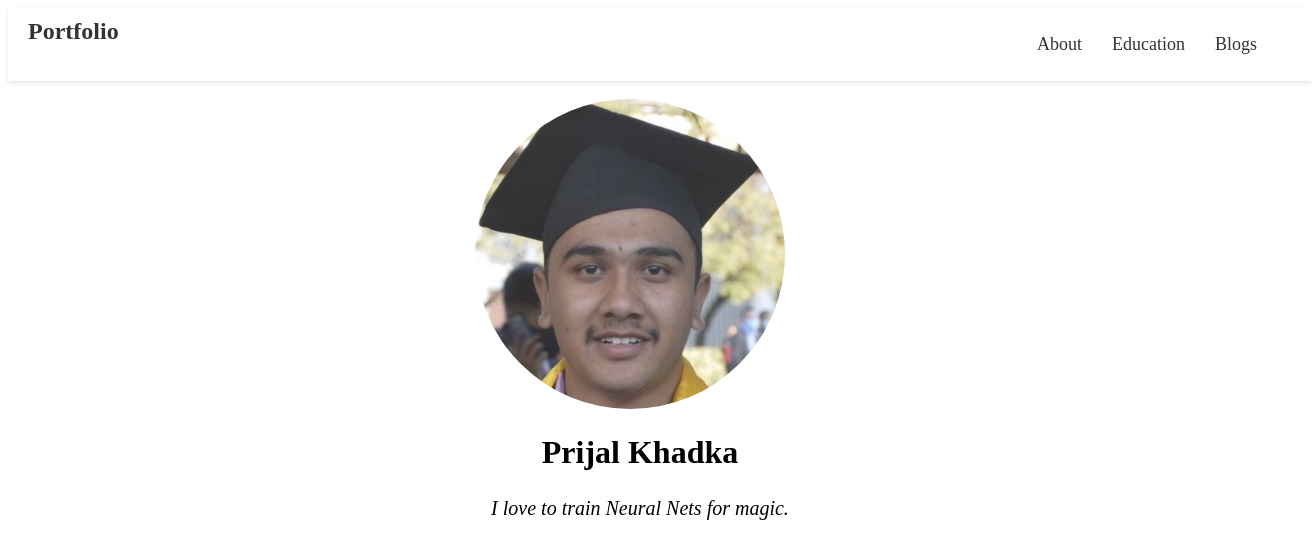
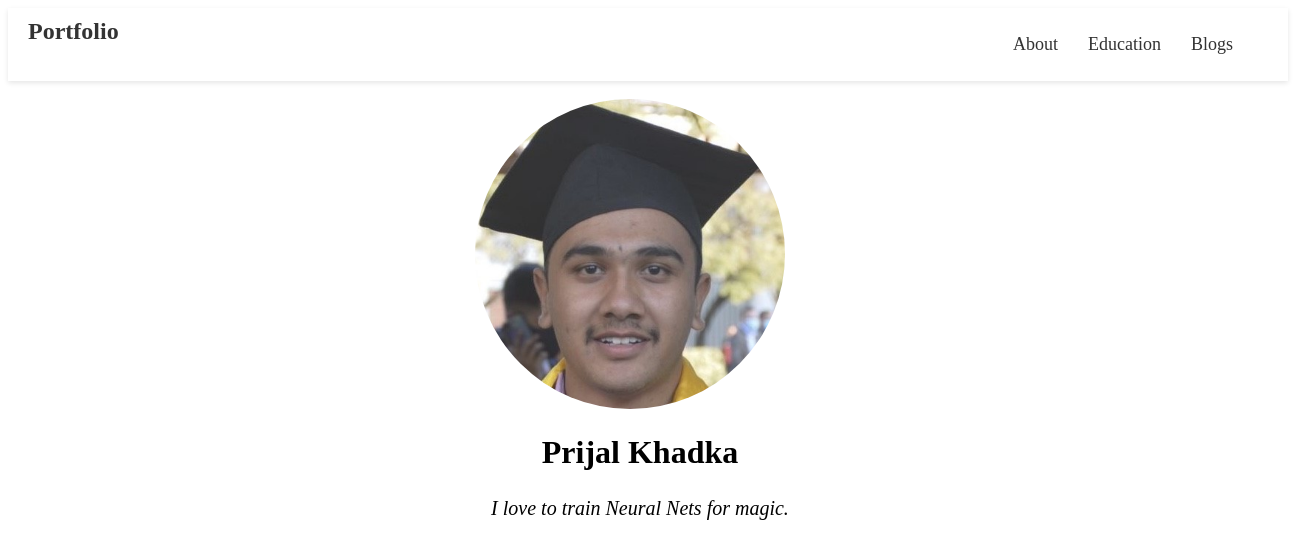
Before and after one commit to prijall/MySite, a plain HTML site: page index.html in a window 1280 px wide. Shown: the top 557 px of the page, 1312 px wide, since content can reach past the window. Drawn offline with Linux system fonts and the light colour scheme.

Commit message:
worked on nav-bar

```diff
--- a/style.css
+++ b/style.css
@@ -55,11 +55,13 @@ p {
     background-color: #f4f4f4; */
     padding: 10px 20px;
     box-shadow: 0 2px 5px rgba(0,0,0,0.1);
-    position: relative;
-    width: 100%;
+    position: sticky;
+    width: 100vw;
     top: 0;
     left: 0;
-    z-index: 1000
+    background-color: #fff;
+    z-index: 1000;
+    box-sizing: border-box;
 }
 
 .navbar .brand a {
```
